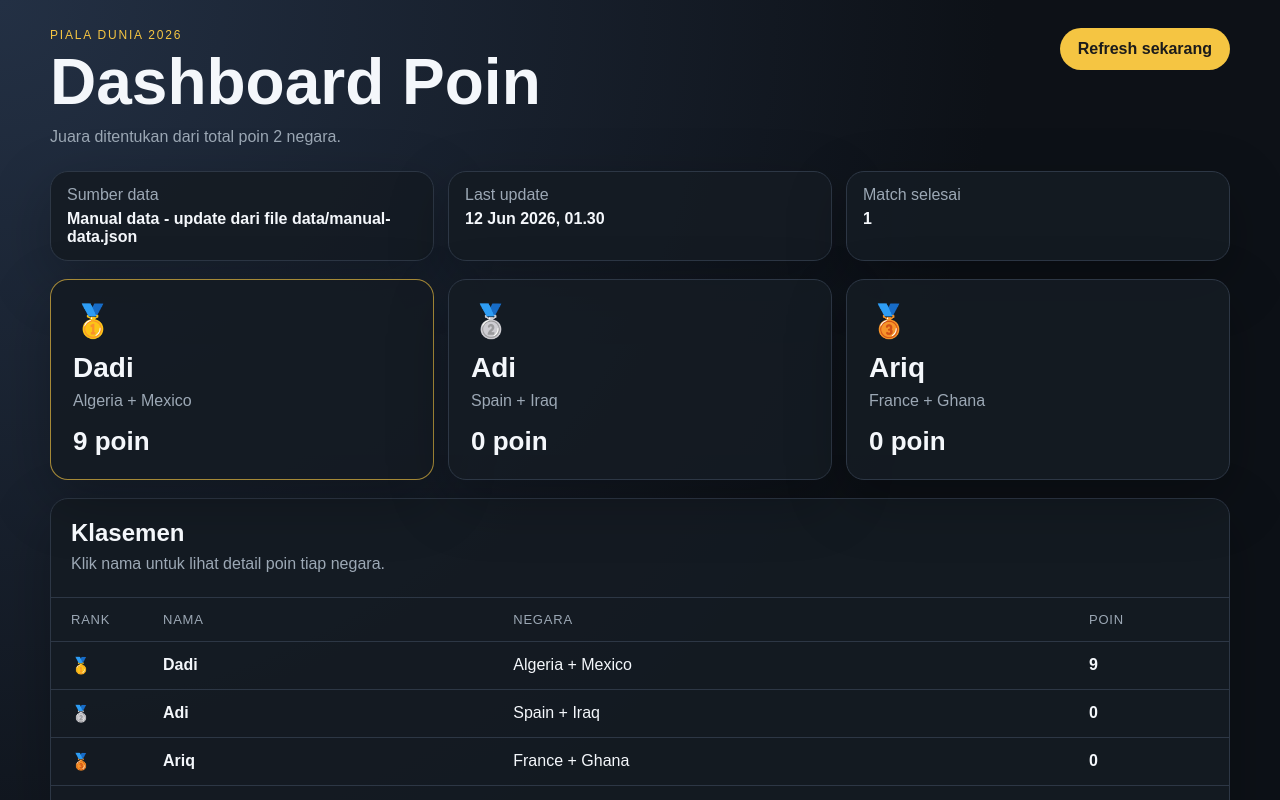
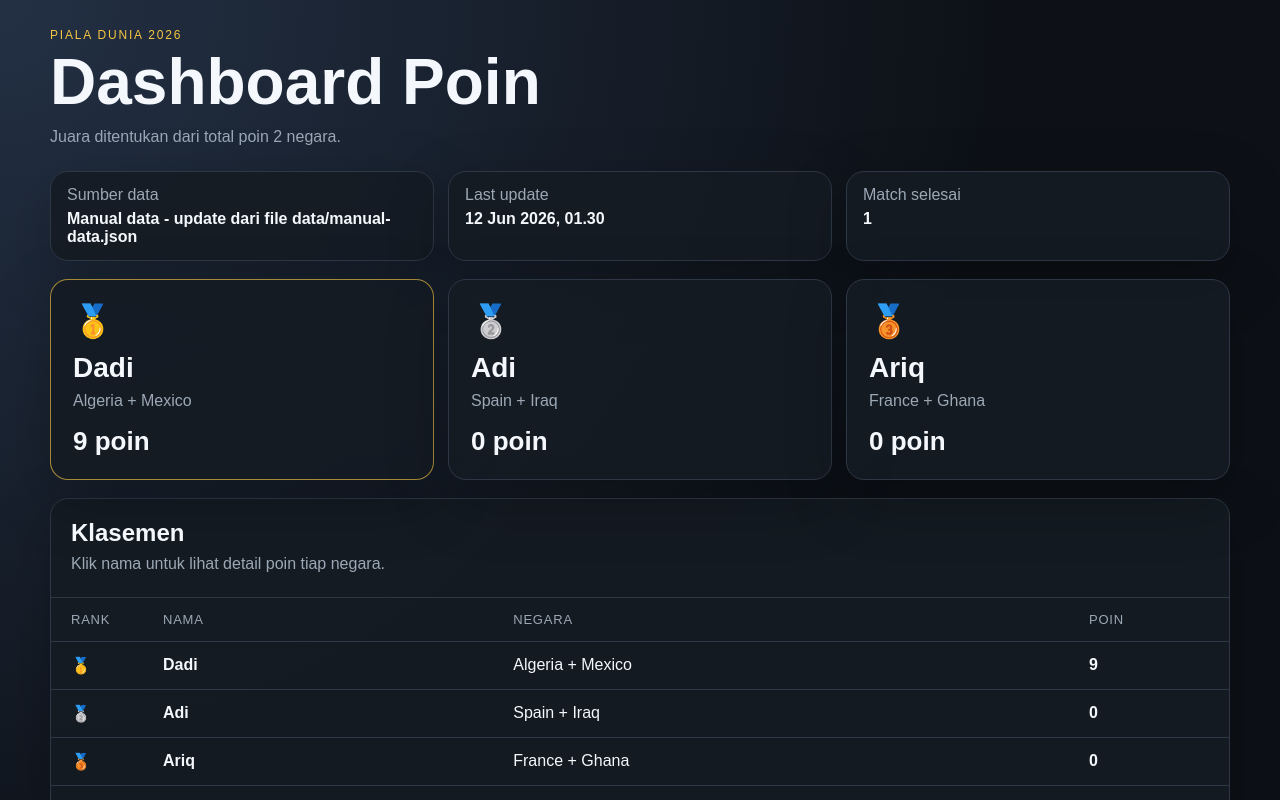
Before and after one commit to yubef/wc-glv-dashboard, a Next.js app: page / in a window 1280 px wide. Shown: the top 800 px of the page. Built offline with nearby package versions, Linux system fonts and the light colour scheme.

Commit message:
Update page.tsx

```diff
--- a/app/page.tsx
+++ b/app/page.tsx
@@ -88,9 +88,6 @@ export default function Home() {
             Juara ditentukan dari total poin 2 negara.
           </p>
         </div>
-        <button className="refresh" onClick={load} disabled={loading}>
-          {loading ? "Update..." : "Refresh sekarang"}
-        </button>
       </section>
 
       {data && !data.ok ? (
```
